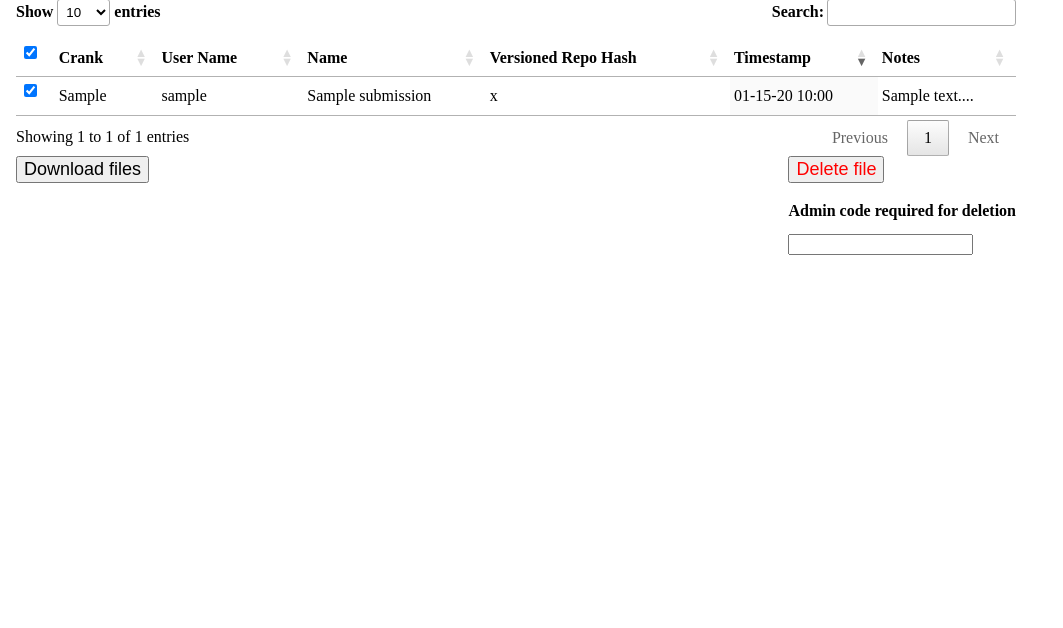
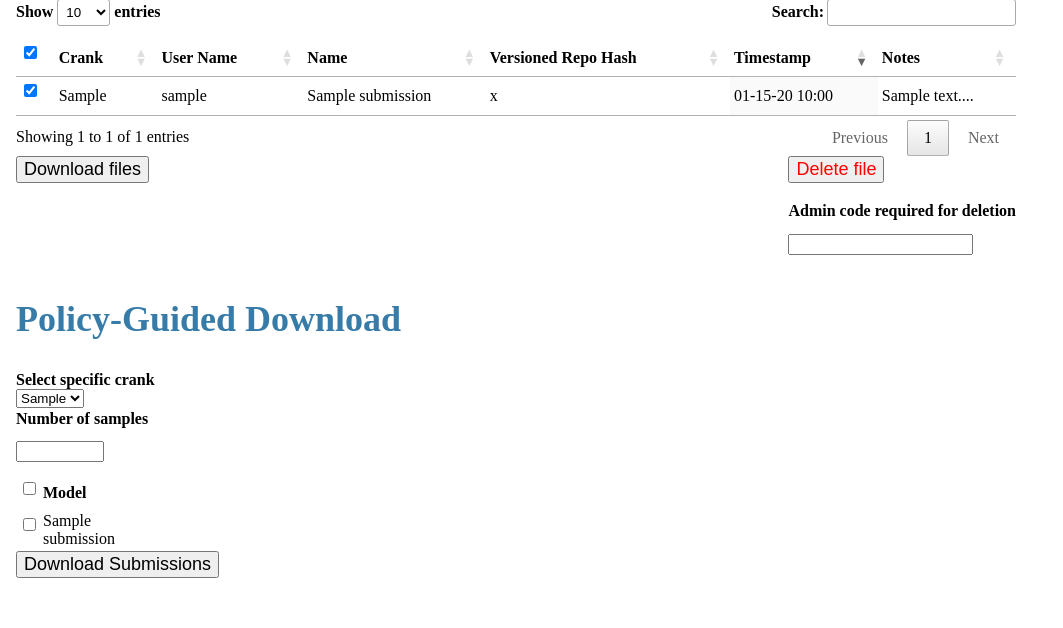
Before and after one commit to twosixlabs/Escalation, a Flask app: page / in a window 1280 px wide. Shown: the part 279-907 px from the top of the page, without its empty margins (0-1063 px from the left). Before the commit the page ends 534 px from the top, so only its background shows below. Run offline with Flask 2, Linux system fonts and the light colour scheme; tables that the repository leaves empty hold one stand-in row (values such as "Sample post"); some libraries are stand-ins or nearby versions.

Commit message:
initial code for dl w/uniform sample

```diff
--- a/submit_server/escalation/templates/index.html
+++ b/submit_server/escalation/templates/index.html
@@ -16,20 +16,40 @@ function checkAll(ele) {
      var checkboxes = document.getElementsByTagName('input');
      if (ele.checked) {
          for (var i = 0; i < checkboxes.length; i++) {
-             if (checkboxes[i].type == 'checkbox') {
+             if (checkboxes[i].type == 'checkbox'  && checkboxes[i].name == 'download') {
                  checkboxes[i].checked = true;
              }
          }
      } else {
          for (var i = 0; i < checkboxes.length; i++) {
              console.log(i)
-             if (checkboxes[i].type == 'checkbox') {
+             if (checkboxes[i].type == 'checkbox'  && checkboxes[i].name == 'download') {
+                 checkboxes[i].checked = false;
+             }
+         }
+     }
+
+                             }
+
+function checkAllModels(ele) {
+     var checkboxes = document.getElementsByTagName('input');
+     if (ele.checked) {
+         for (var i = 0; i < checkboxes.length; i++) {
+             if (checkboxes[i].type == 'checkbox' && checkboxes[i].name == 'policy_download') {
+                 checkboxes[i].checked = true;
+             }
+         }
+     } else {
+         for (var i = 0; i < checkboxes.length; i++) {
+             console.log(i)
+             if (checkboxes[i].type == 'checkbox' && checkboxes[i].name == 'policy_download') {
                  checkboxes[i].checked = false;
              }
          }
      }
 
       }
+
 </script>
 {% endblock %}
 
@@ -63,7 +83,7 @@ function checkAll(ele) {
   <tbody>
 {% for sub in submissions %}
   <tr>
-    <td> <input type="checkbox" name="download" value="{{ sub['id'] }}" checked>
+    <td> <input type="checkbox" name="download" value="{{ sub['id'] }}" checked> </td>
     <td> {{ sub['crank'] }} </td>
     <td> {{ sub['username'] }} </td>
     <td> {{ sub['expname'] }} </td>
@@ -88,7 +108,7 @@ $('#submission_table').DataTable( {
 } );
 	</script>
 
-  <input type="hidden" value="{{ crank }}" name="crank">
+  <input type="hidden" value="{{ curr_crank }}" name="crank">
   <div>
     <input type="submit" value="Download files" name="submit">
     <div style="float:right">
@@ -99,4 +119,37 @@ $('#submission_table').DataTable( {
   </div>
 </form>
 </div>
+<a name="policy"></a>
+<h2>Policy-Guided Download</h2>
+<form method="post" action="{{ url_for('view.view') }}#policy" >
+  <label for="policy_crank">Select specific crank</label>
+  <select name="policy_crank"  onchange="this.form.submit()">
+    {% for crank in cranks %}
+    <option value="{{ crank }}" {% if crank == curr_crank %} selected {% endif %} >{{ crank }} </option>
+    {% endfor %}
+  </select>
+
+<label for="cranksize">Number of samples</label>
+<input type="text" name="cranksize" required style="width:80px">
+  <table id="model_table" width="150">
+    <thead>
+      <col width="10">
+      <col width="140">
+      <tr>
+        <th><input type="checkbox" onchange="checkAllModels(this)" name="chk[]" /> </th>
+        <th>Model</th>
+      </tr>
+    </thead>
+    <tbody>
+    {% for model in models %}
+    <tr>
+      <td> <input type="checkbox" name="policy_download" value="{{model['id']}}" {% if model['checked'] %} checked {% endif %}></td>
+      <td>{{model['expname']}} </td>
+    </tr>
+    {% endfor %}
+    </tbody>
+  </table>
+  <input type="submit" value="Download Submissions" name="policy_submit">
+</form>
+
 {% endblock %}
--- a/submit_server/escalation/view.py
+++ b/submit_server/escalation/view.py
@@ -6,6 +6,7 @@ from flask import (
 from flask import current_app as app
 from . import database as db
 from .files import download_zip
+from .policy import download_uniform_policy
 from .dashboard import update_auto, update_science
 from escalation import scheduler
 
@@ -13,7 +14,9 @@ bp = Blueprint('view', __name__)
 @bp.route('/', methods=('GET','POST'))
 
 def view():
-    curr_crank = "all"
+    cranks=db.get_unique_cranks()
+    curr_crank = cranks[0]
+    models=db.get_submissions(curr_crank)
 
     if request.method == 'POST' and 'crank' in request.form:
         curr_crank = request.form['crank']
@@ -30,9 +33,38 @@ def view():
     submissions=db.get_submissions(curr_crank)
 
     if request.method == 'POST' and  'submit' in request.form and request.form['submit'] == 'Download files':
+
         requested=[int(x) for x in request.form.getlist('download')]
         submissions = [sub for sub in submissions if sub.id in requested]
         zipfile = download_zip(app.config['UPLOAD_FOLDER'],submissions, curr_crank)
         return send_file(os.path.join(app.config['UPLOAD_FOLDER'],zipfile),as_attachment=True)
 
-    return render_template('index.html',submissions=submissions,cranks=db.get_unique_cranks(), crank=curr_crank)
+    if request.method == 'POST' and 'policy_submit' in request.form:
+        policy_crank = request.form['policy_crank']
+        size         = request.form['cranksize']
+        submissions  = db.get_submissions(policy_crank)
+        requested    = [ int(x) for x in request.form.getlist('policy_download')]
+        submissions  = [sub for sub in submissions if sub.id in requested]
+        err = None
+        try:
+            size = int(size)
+        except:
+            err = "Passed in value '%s' for number of samples is not an integer"
+        if size < 1:
+            err = "Number of samples must be greater than 0"
+        elif len(requested) == 0:
+            err = "Must select a model to include"
+
+        if err:
+            flash(err)
+        else:
+            zipfile, explanation = download_uniform_policy(app.config['UPLOAD_FOLDER'],submissions,size, policy_crank)
+            flash(explanation)
+            app.logger.info(explanation)
+            return send_file(os.path.join(app.config['UPLOAD_FOLDER'],zipfile),as_attachment=True)
+
+    elif request.method == 'POST' and 'policy_crank' in request.form:
+        curr_crank = request.form['policy_crank']
+        models = db.get_submissions(curr_crank)
+
+    return render_template('index.html',submissions=submissions,cranks=cranks, curr_crank=curr_crank, models=models)
```
Also changed, not shown: submit_server/escalation/policy.py (added, +67 -0 lines).
